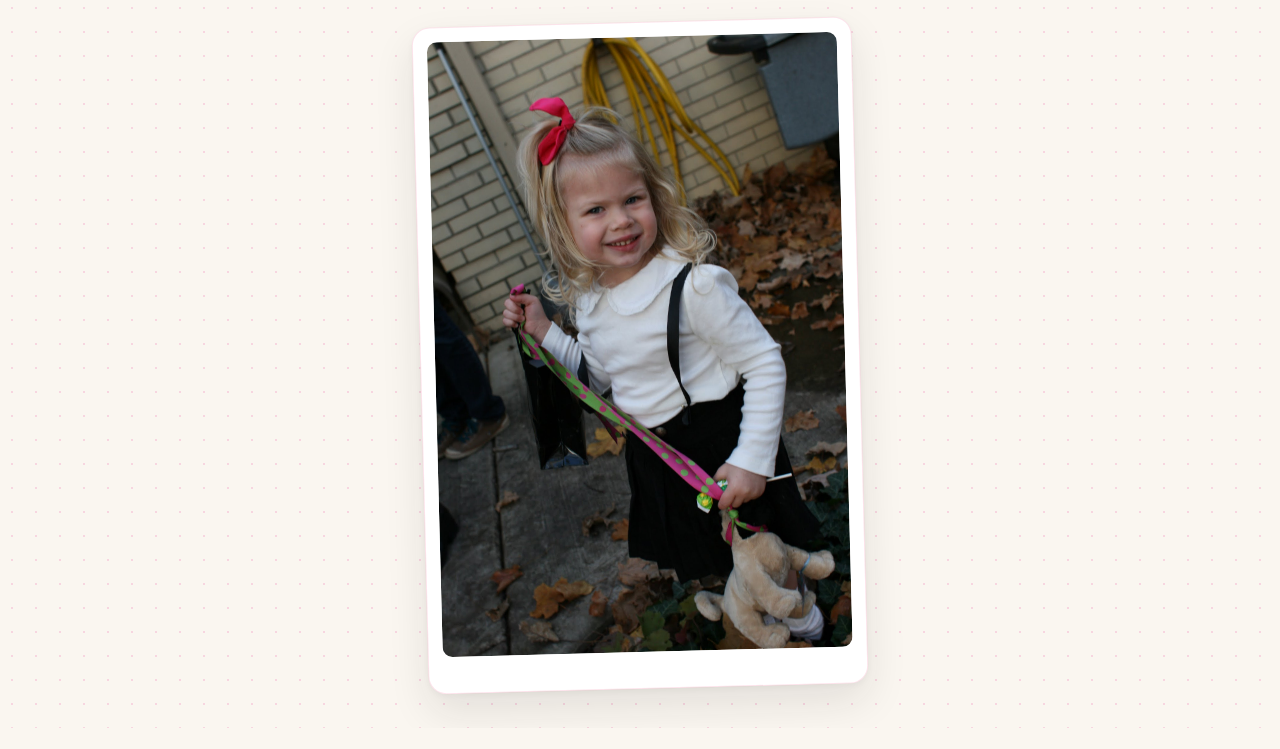
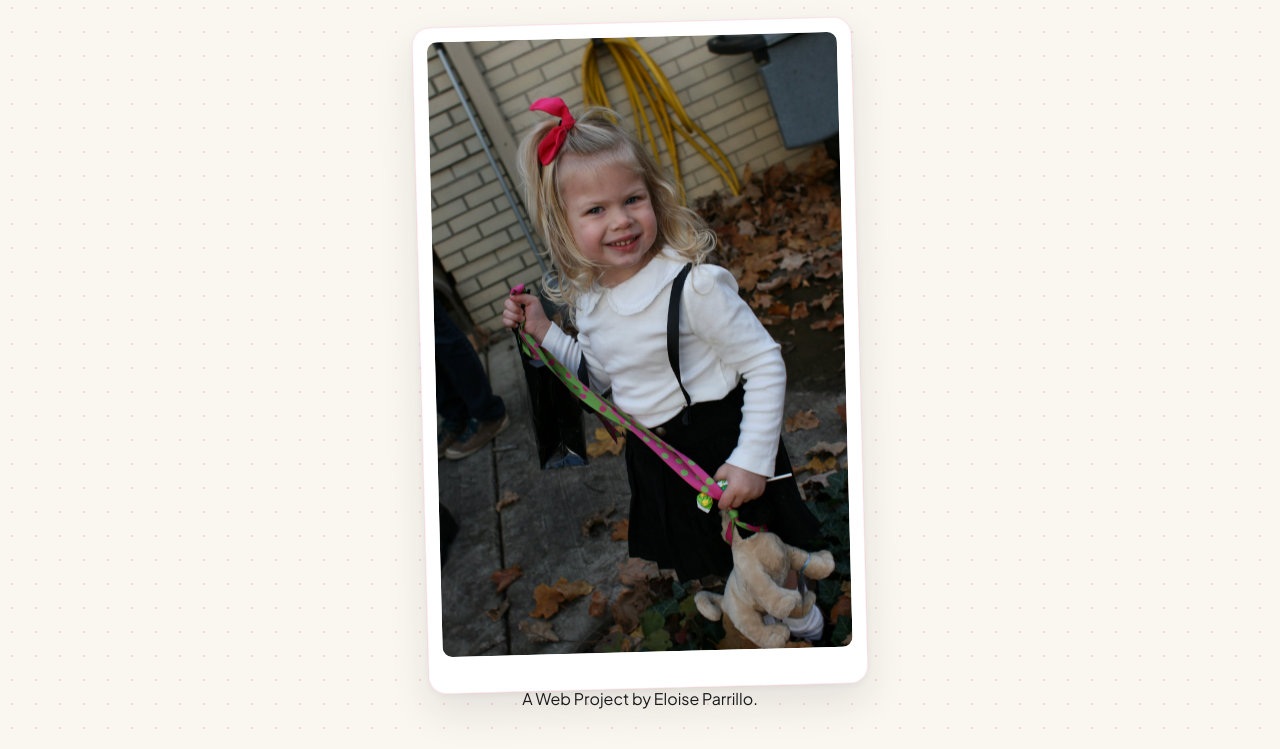
Before and after one commit to jakeparrillo-code/I-am-Eloise, a plain HTML site: page index.html in a window 1280 px wide. Shown: the part 148-897 px from the top of the page. Before the commit the page ends 876 px from the top, so only its background shows below. Drawn offline with Linux system fonts and the light colour scheme.

Commit message:
added footer

```diff
--- a/index.html
+++ b/index.html
@@ -119,6 +119,11 @@
     <div class="photo-frame">
       <img src="IMG_0474.JPG" alt="Eloise dressed up with a pink bow, white collared shirt, black skirt, and stuffed dog">
     </div>
+
+    <footer>
+      A Web Project by Eloise Parrillo.
+    </footer>
+  </main>
   </main>
 
 </body>
```
